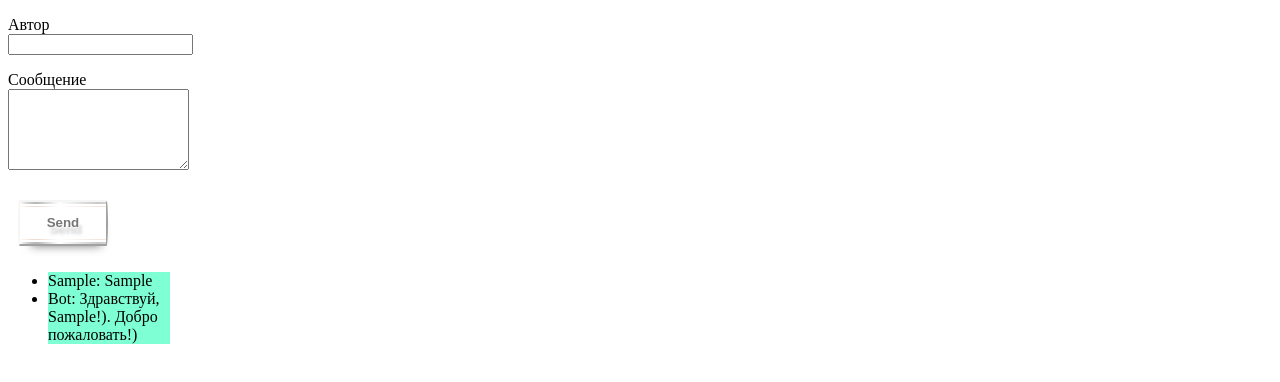
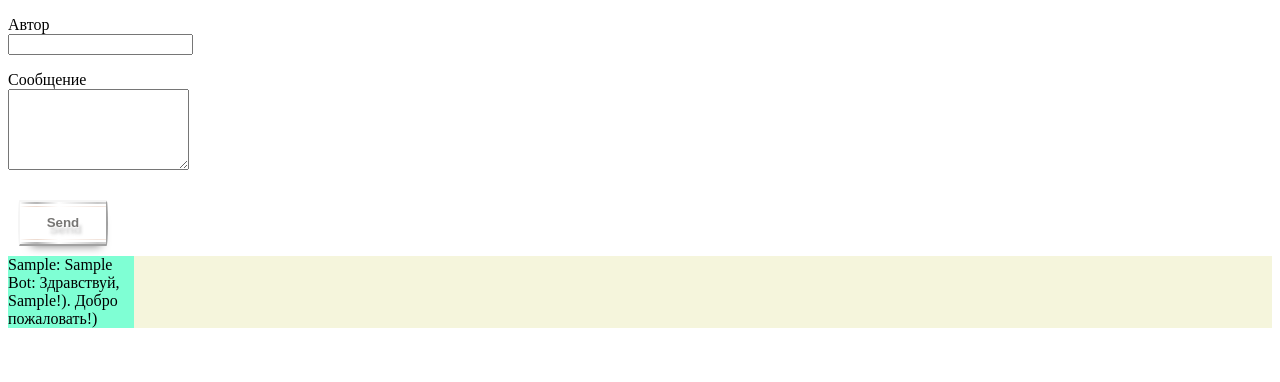
Before and after one commit to SergeyShashin/react151223, a React app: page / in a window 1280 px wide. Both pictures are taken after typing "Sample", "Sample" into the empty fields and a click on the button "Send". Shown: the top 382 px of the page. Built offline with nearby package versions, Linux system fonts and the light colour scheme.

Commit message:
React 151223 lesson3 added MessageList.scss.

```diff
--- a/src/components/Message/Message.jsx
+++ b/src/components/Message/Message.jsx
@@ -15,7 +15,7 @@ export class Message extends Component {
     let { message } = this.props;
 
     return (
-      <li class='message'>{message.author}: {message.text}</li>
+      <div className='message'>{message.author}: {message.text}</div>
     );
 
   }
--- a/src/components/MessageList/MessageList.jsx
+++ b/src/components/MessageList/MessageList.jsx
@@ -1,3 +1,5 @@
+import './MessageList.scss';
+
 import React, { Component } from 'react';
 import { Message } from 'components/Message';
 
@@ -15,10 +17,8 @@ export class MessageList extends Component {
     let { messages } = this.props;
 
     return (
-      <div>
-        <ul>
+      <div className='messages-list'>
           {messages.map((message, idx) => <Message message={message} key={idx} />)}
-        </ul>
       </div>
     );
 
--- /dev/null
+++ b/src/components/MessageList/MessageList.scss
@@ -0,0 +1,8 @@
+.messages-list {
+  display: flex;
+  flex-direction: column;
+  height: 50%;
+  width: 100%;
+  background: beige;
+  overflow-y: scroll;
+}
--- a/webpack.config.js
+++ b/webpack.config.js
@@ -25,7 +25,7 @@ module.exports = {
         test: /\.s?css$/,
         use: [
           MiniCssExtractPlugin.loader,
-          'style-loader',
+          // 'style-loader',
           'css-loader',
           'sass-loader'
         ]
```
